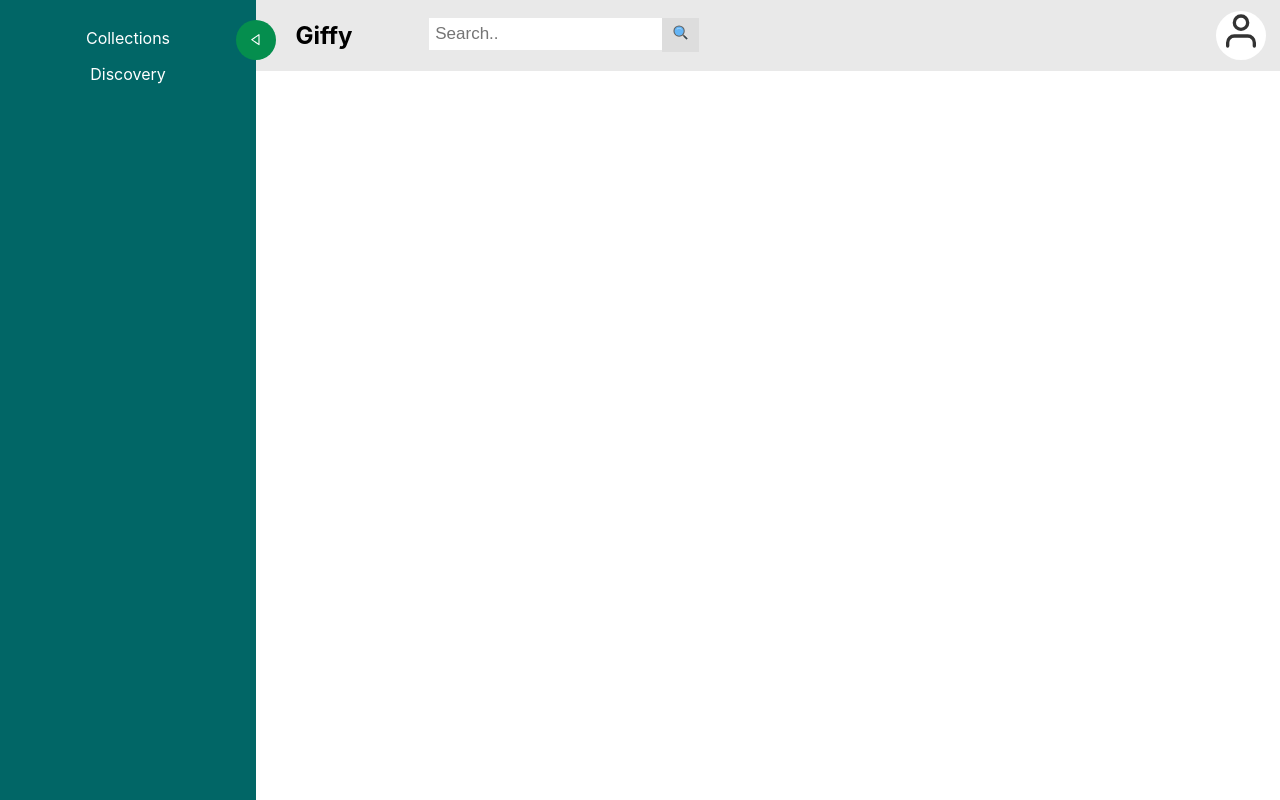
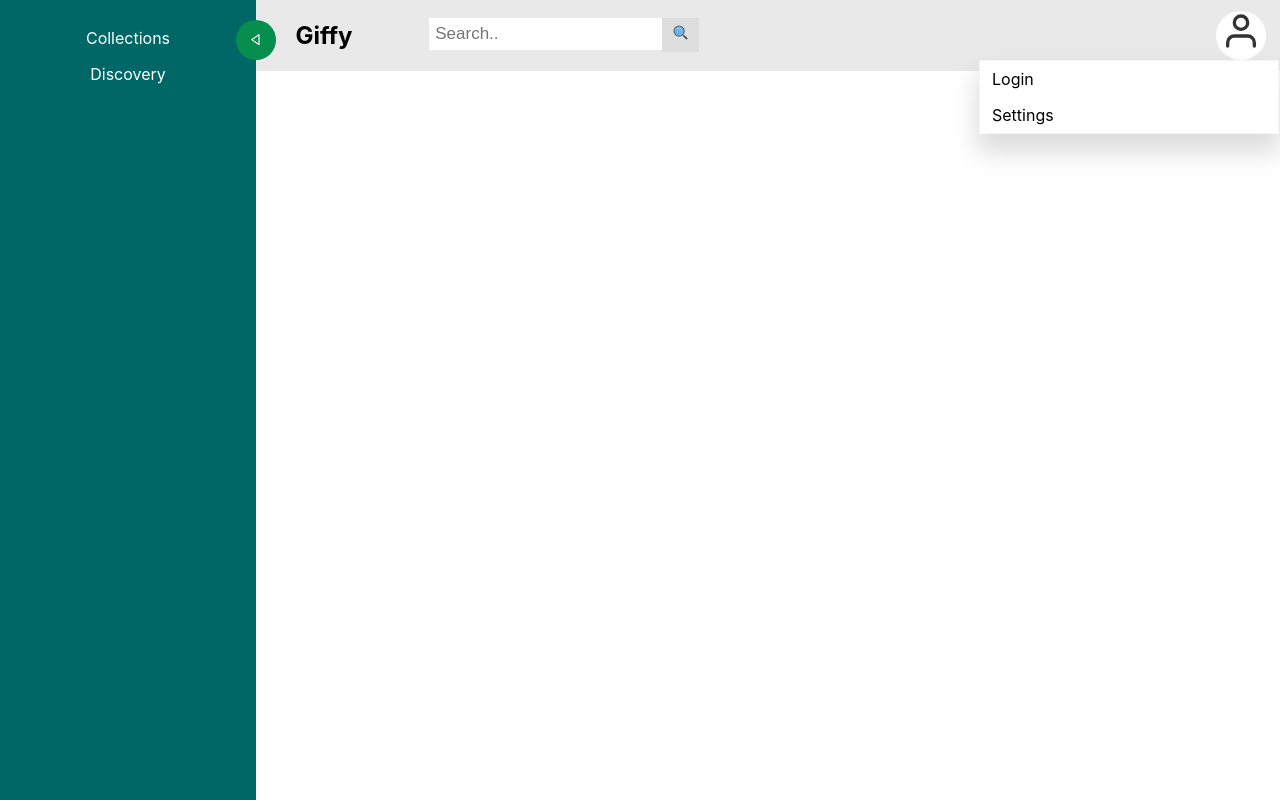
Before and after one commit to hungnguyen3/Giffy, a Next.js app in the folder webapp/: page / in a window 1280 px wide. Both pictures are taken after a click on the button 1241 px from the left and 35 px from the top of the page. Built offline with nearby package versions, Linux system fonts and the light colour scheme.

Commit message:
minor changes

```diff
--- a/webapp/components/Header.tsx
+++ b/webapp/components/Header.tsx
@@ -32,7 +32,7 @@ const Header = () => {
 						type="button"
 						className={styles.userButton}
 						onClick={() => {
-							setIsUserMenuOpen(!open);
+							setIsUserMenuOpen(!isUserMenuOpen);
 						}}
 					>
 						<FiUser />
@@ -40,10 +40,8 @@ const Header = () => {
 					{isUserMenuOpen ? (
 						<div className={styles.dropdown}>
 							<ul>
-								<li>Option 1</li>
-								<li>Option 2</li>
-								<li>Option 3</li>
-								<li>Option 4</li>
+								<li>Login</li>
+								<li>Settings</li>
 							</ul>
 						</div>
 					) : (
--- a/webapp/pages/index.tsx
+++ b/webapp/pages/index.tsx
@@ -2,7 +2,11 @@ import type { NextPage } from 'next';
 import Layout from '../components/Layout';
 
 const Home: NextPage = () => {
-	return <Layout></Layout>;
+	return (
+		<Layout>
+			<div></div>
+		</Layout>
+	);
 };
 
 export default Home;
```
